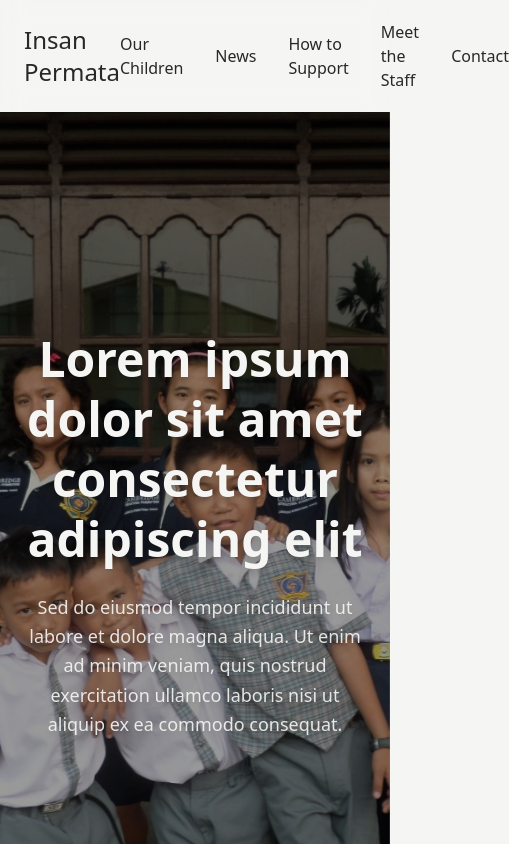
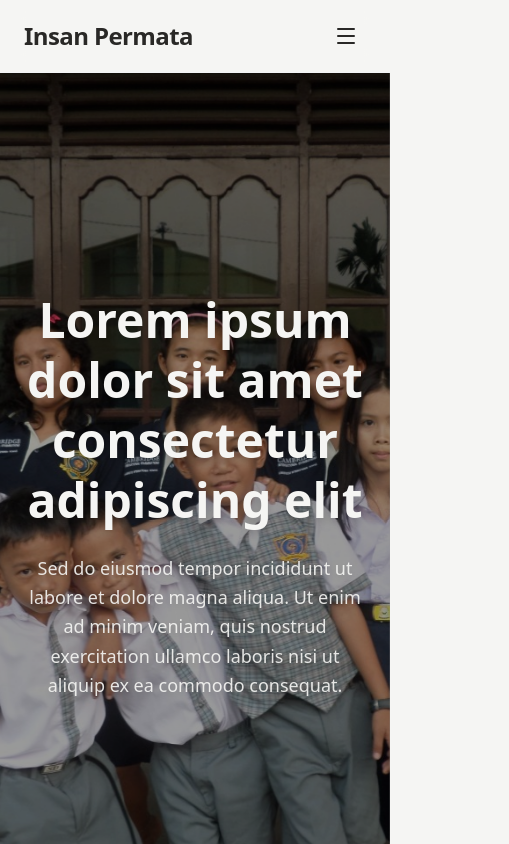
Before and after one commit to Insan-Permata/insan-permata, a Next.js app: page / in a window 390 px wide. Shown: the top 844 px of the page, 509 px wide, since content can reach past the window. Built offline with nearby package versions, Linux system fonts and the light colour scheme.

Commit message:
feat: Add responsive header component with navigation links and mobile menu functionality.

```diff
--- a/app/(public)/(component)/HeaderComponent.tsx
+++ b/app/(public)/(component)/HeaderComponent.tsx
@@ -2,9 +2,17 @@
 
 import Link from "next/link";
 import { usePathname } from "next/navigation";
+import { useState, useEffect } from "react";
+import { Menu, X } from "lucide-react";
 
 export default function HeaderComponent() {
   const pathname = usePathname();
+  const [isMobileMenuOpen, setIsMobileMenuOpen] = useState(false);
+
+  // Close mobile menu when route changes
+  useEffect(() => {
+    setIsMobileMenuOpen(false);
+  }, [pathname]);
 
   const navLinks = [
     { href: "/our-children", label: "Our Children" },
@@ -15,39 +23,72 @@ export default function HeaderComponent() {
   ];
 
   return (
-    <header className="sticky top-0 z-50 relative bg-[#F5F5F3]/30 backdrop-blur-md">
-
-      {/* Content */}
-      <nav className="container mx-auto px-6 py-5 relative z-10">
+    <header className="sticky top-0 z-50 bg-background/80 backdrop-blur-md border-b border-gray-100">
+      <nav className="container mx-auto px-6 py-4 relative">
         <div className="flex items-center justify-between">
-          {/* Left side - Brand name */}
+          {/* Brand Logo */}
           <Link
             href="/"
-            className="text-[#292826] text-2xl font-medium hover:text-[#8E521E] transition-colors duration-200"
+            className="text-foreground text-2xl font-bold tracking-tight hover:text-brown transition-colors duration-300"
           >
             Insan Permata
           </Link>
 
-          {/* Right side - Navigation links */}
-          <ul className="flex items-center gap-8">
+          {/* Desktop Navigation */}
+          <ul className="hidden md:flex items-center gap-8">
             {navLinks.map((link) => {
               const isActive = pathname === link.href;
               return (
                 <li key={link.href}>
                   <Link
                     href={link.href}
-                    className={`text-base font-medium transition-colors duration-200 ${
-                      isActive
-                        ? "text-[#8E521E] font-semibold"
-                        : "text-[#292826] hover:text-[#8E521E]"
-                    }`}
+                    className={`relative text-base font-medium transition-colors duration-300 py-2 group ${isActive ? "text-brown" : "text-foreground hover:text-brown"
+                      }`}
                   >
                     {link.label}
+                    {/* Animated Underline */}
+                    <span
+                      className={`absolute bottom-0 left-0 h-0.5 bg-brown transition-all duration-300 ease-out ${isActive ? "w-full" : "w-0 group-hover:w-full"
+                        }`}
+                    />
                   </Link>
                 </li>
               );
             })}
           </ul>
+
+          {/* Mobile Menu Button */}
+          <button
+            className="md:hidden p-2 text-foreground hover:text-brown transition-colors"
+            onClick={() => setIsMobileMenuOpen(!isMobileMenuOpen)}
+            aria-label="Toggle menu"
+          >
+            {isMobileMenuOpen ? <X size={24} /> : <Menu size={24} />}
+          </button>
+        </div>
+
+        {/* Mobile Navigation Dropdown */}
+        <div
+          className={`absolute top-full left-0 right-0 bg-white border-b border-gray-100 shadow-lg md:hidden transition-all duration-300 ease-in-out origin-top ${isMobileMenuOpen
+            ? "opacity-100 scale-y-100 visible"
+            : "opacity-0 scale-y-0 invisible"
+            }`}
+        >
+          <div className="flex flex-col px-6 py-4 space-y-2">
+            {navLinks.map((link) => {
+              const isActive = pathname === link.href;
+              return (
+                <Link
+                  key={link.href}
+                  href={link.href}
+                  className={`text-lg font-medium py-3 border-b border-gray-50 last:border-0 transition-colors ${isActive ? "text-brown pl-2" : "text-foreground hover:text-brown hover:pl-2"
+                    }`}
+                >
+                  {link.label}
+                </Link>
+              );
+            })}
+          </div>
         </div>
       </nav>
     </header>
```
